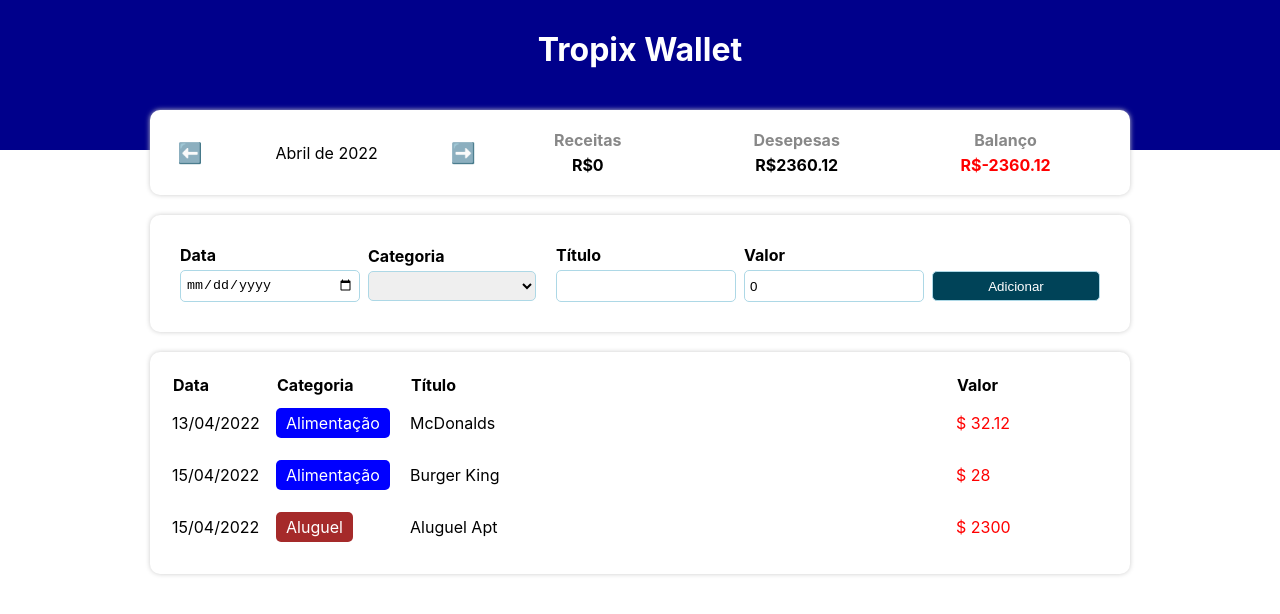
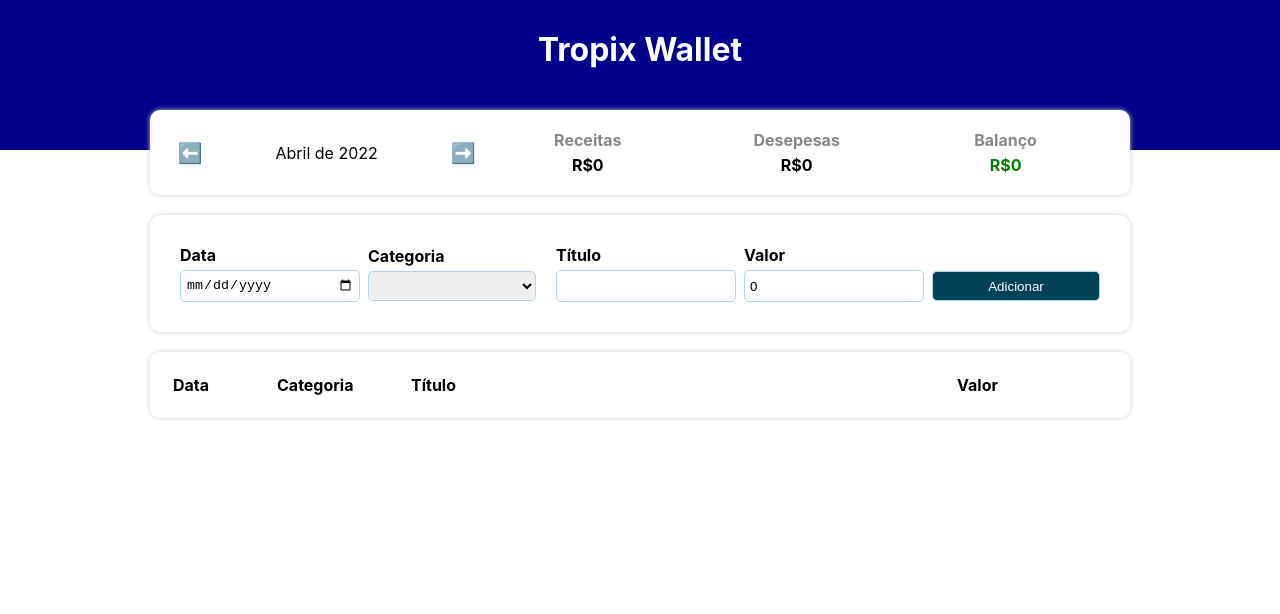
Before and after one commit to gregisb/tropix-wallet, a React (Create React App) app: page / in a window 1280 px wide. Shown: the top 614 px of the page. Built offline with nearby package versions, Linux system fonts and the light colour scheme.

Commit message:
change categories and items

```diff
--- a/src/data/categories.ts
+++ b/src/data/categories.ts
@@ -1,8 +1,15 @@
 import { Category } from '../types/Category';
 
 export const categories: Category = {
-    food: { title: 'Alimentação', color: 'blue', expense: true },
-    rent: { title: 'Aluguel', color: 'brown', expense: true },
-    salary: { title: 'Salario', color: 'green', expense: false }
+    food: {
+        title: 'Entrada',
+        color: '#BEDB39',
+        expense: false
+    },
+    rent: {
+        title: 'Saída',
+        color: '#FD7400',
+        expense: true
+    },
 
 }
--- a/src/data/items.ts
+++ b/src/data/items.ts
@@ -1,8 +1,3 @@
 import { Item } from '../types/Item';
 
-export const items: Item[] = [
-    { date: new Date(2022, 3, 13), category: 'food', title: 'McDonalds', value: 32.12 },
-    { date: new Date(2022, 3, 15), category: 'food', title: 'Burger King', value: 28 },
-    { date: new Date(2022, 3, 15), category: 'rent', title: 'Aluguel Apt', value: 2300 },
-    { date: new Date(2022, 4, 15), category: 'salary', title: 'Salário', value: 4500 },
-];
+export const items: Item[] = [];
```
